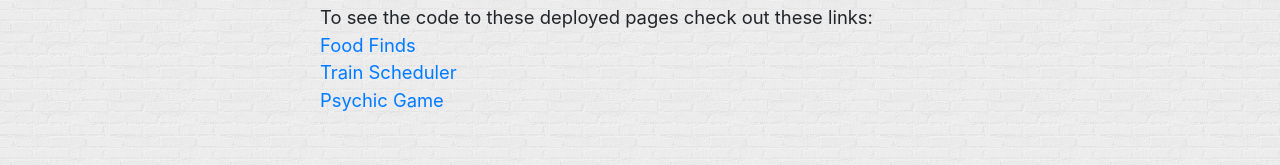
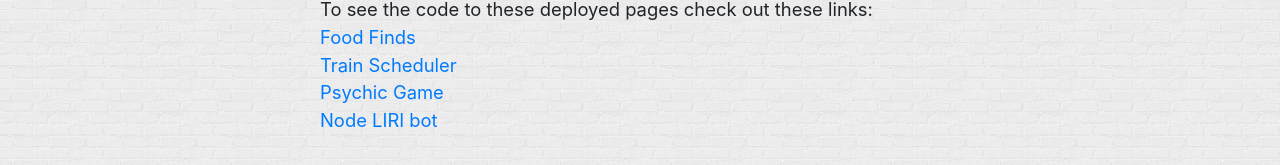
Before and after one commit to ryanroyce/portfolio, a website with bundled scripts: page index.html in a window 1280 px wide. Shown: the part 1383-1548 px from the top of the page. Built offline with nearby package versions, Linux system fonts and the light colour scheme; files whose address does not match are found by name; a web font is replaced by a local one.

Commit message:
LIRI github link added

```diff
--- a/index.html
+++ b/index.html
@@ -157,6 +157,8 @@
             <a href="https://github.com/ryanroyce/TrainScheduler" target="_blank">Train Scheduler</a>
             <br>
             <a href="https://github.com/ryanroyce/Psychic-Game" target="_blank">Psychic Game</a>
+            <br>
+            <a href="https://github.com/ryanroyce/liri-node-app" target="_blank">Node LIRI bot</a>
           </p>
       </div>
 
```
Also changed, not shown: 1 other file.
